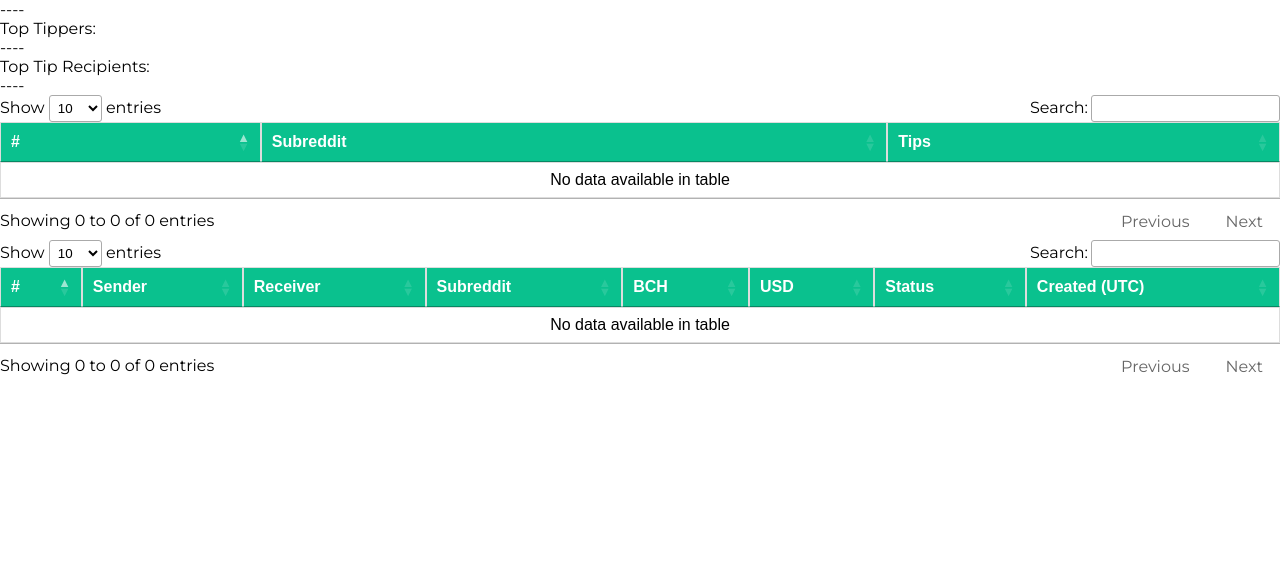
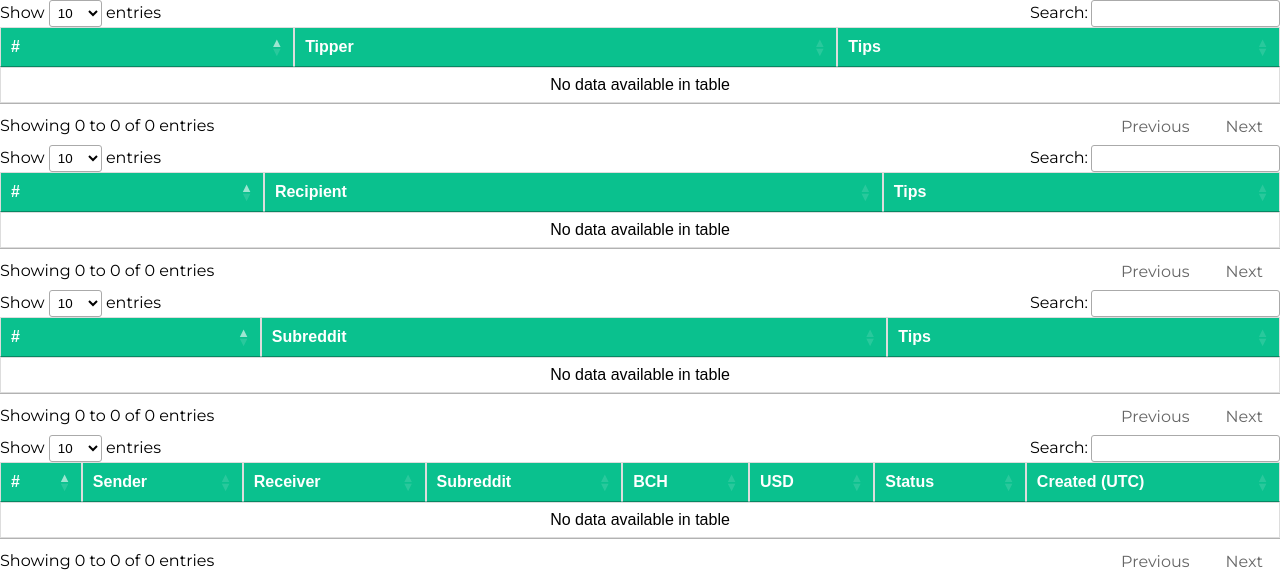
Before and after one commit to roovyshapiro/chaintip_stats, a Django app: template ChaintipStats/reddit_tips/templates/reddit_tips/reddit_tips.html in a window 1280 px wide. Shown: the part 247-827 px from the top of the page. Before the commit the page ends 622 px from the top, so only its background shows below. Run offline with Django 3.2, Linux system fonts and the light colour scheme; the template is opened without the code that fills it, so the values that code supplies are empty; parts of the project's set-up code (start-up, migrations or seed data) failed here and were passed over; some libraries are stand-ins or nearby versions.

Commit message:
Sub, Tipper, Recipients are all in tables

```diff
--- a/ChaintipStats/reddit_tips/templates/reddit_tips/reddit_tips.html
+++ b/ChaintipStats/reddit_tips/templates/reddit_tips/reddit_tips.html
@@ -14,7 +14,6 @@
         <script src="https://ajax.googleapis.com/ajax/libs/jquery/3.6.0/jquery.min.js"></script>
         <link rel="stylesheet" type="text/css" href="https://cdn.datatables.net/1.10.25/css/jquery.dataTables.css">
         <script type="text/javascript" charset="utf8" src="https://cdn.datatables.net/1.10.25/js/jquery.dataTables.js"></script>
-
         <meta name="viewport" content="width=device-width, initial-scale=1">
     </head>
     <body>
@@ -26,32 +25,55 @@
             <p>Returned Percentage: {{ all_stats.returned_percentage }} </p>
             <p>Awaiting Claim:  {{ all_stats.claim_waiting }} - {{ all_stats.claim_waiting_percent }} </p>
             <p> ---- </p>
-
             <p>Current BCH Price: {{ all_stats.bch_price }}
             <p>Total BCH Tipped: {{ all_stats.total_BCH }}</p>
             <p>Total USD Tipped: {{ all_stats.total_USD }}</p>
             <p>Total USD Tipped (current value): {{ all_stats.total_USD_current }}</p>
             <p>Earliest Tip: {{ all_stats.start_date }}</p>
             <p>Unique Subreddits: {{ all_stats.distinct_subs_amount }}
-            <p> ---- </p>
-            <p>Top Tippers: </p>
-            {% for user,tip in all_stats.top_senders %}
-                {% if user != ' ' %}
-                    <p><a href='https://reddit.com/{{ user }}'>{{ user }}</a> - {{ tip }}</p>
-                {% endif %}
+        </div>
+        <div id = "all_table_divs">
+            <div id = "tipper_table_div">
+                <table id="all_tipper_table" class="data_table base_table_style">
+                    <thead>
+                        <tr>
+                            <th>#</th>
+                            <th>Tipper</th>
+                            <th>Tips</th>
+                        </tr>
+                    </thead>
+                    <tbody>
+                        {% for tipper,tip in all_stats.all_senders %}
+                            <tr>
+                                <td>{{ forloop.counter }}</td>
+                                <td><a href='https://reddit.com/u/{{ sub }}'>{{ tipper }}</a></td>
+                                <td>{{ tip }}</td>
+                            </tr>
                         {% endfor %}
-
-            <p> ---- </p>
-
-            <p>Top Tip Recipients: </p>
-            {% for user,tip in all_stats.top_receivers %}
-                {% if user != ' ' %}
-                    <p><a href='https://reddit.com/{{ user }}'>{{ user }}</a> - {{ tip }}</p>
-                {% endif %}
+                    </tbody>
+                </table>
+            </div>
+            <div id = "receiver_table_div">
+                <table id="all_receiver_table" class="data_table base_table_style">
+                    <thead>
+                        <tr>
+                            <th>#</th>
+                            <th>Recipient</th>
+                            <th>Tips</th>
+                        </tr>
+                    </thead>
+                    <tbody>
+                        {% for recipient,tip in all_stats.all_receivers %}
+                            <tr>
+                                <td>{{ forloop.counter }}</td>
+                                <td><a href='https://reddit.com/u/{{ sub }}'>{{ recipient }}</a></td>
+                                <td>{{ tip }}</td>
+                            </tr>
                         {% endfor %}
-
-            <p> ---- </p>
-
+                    </tbody>
+                </table>
+            </div>
+            <div id = "sub_table_div">
                 <table id="all_sub_table" class="data_table base_table_style">
                     <thead>
                         <tr>
@@ -71,7 +93,9 @@
                     </tbody>
                 </table>
             </div>
-        <div>
+        </div>
+
+        <div id=all_tip_table_div">
             <table id="all_tip_table" class="data_table base_table_style">
                 <thead>
                     <tr>
--- a/ChaintipStats/reddit_tips/views.py
+++ b/ChaintipStats/reddit_tips/views.py
@@ -24,11 +24,9 @@ def main(request):
 
     all_tips_ordered = all_tips.order_by('-created_datetime')
     all_stats['start_date'] = all_tips_ordered.last().created_datetime
-    top_senders = all_tips.values_list('sender').annotate(sender_count=Count('sender')).order_by('-sender_count')
-    all_stats['top_senders'] = top_senders[0:16]
+    all_stats['all_senders'] = all_tips.values_list('sender').annotate(sender_count=Count('sender')).order_by('-sender_count')
     all_tips_receivers = all_tips.filter(~Q(returned = True))
-    top_receivers = all_tips_receivers.values_list('receiver').annotate(receiver_count=Count('receiver')).order_by('-receiver_count')
-    all_stats['top_receivers'] = top_receivers[0:16]
+    all_stats['all_receivers'] = all_tips_receivers.values_list('receiver').annotate(receiver_count=Count('receiver')).order_by('-receiver_count')
     all_stats['all_subs'] = all_tips.values_list('subreddit').annotate(subreddit_count=Count('subreddit')).order_by('-subreddit_count')
 
     all_stats['bch_price'] = bch_prices.first().price_format
```
Lines whose indentation alone changed are shown as unchanged.
